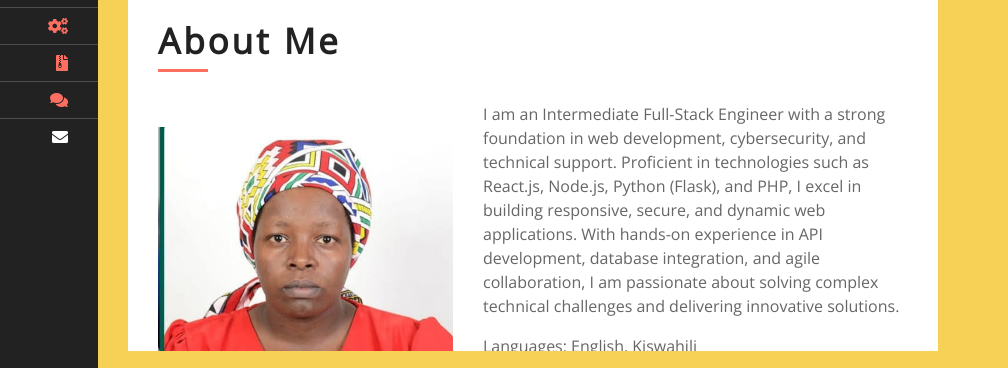
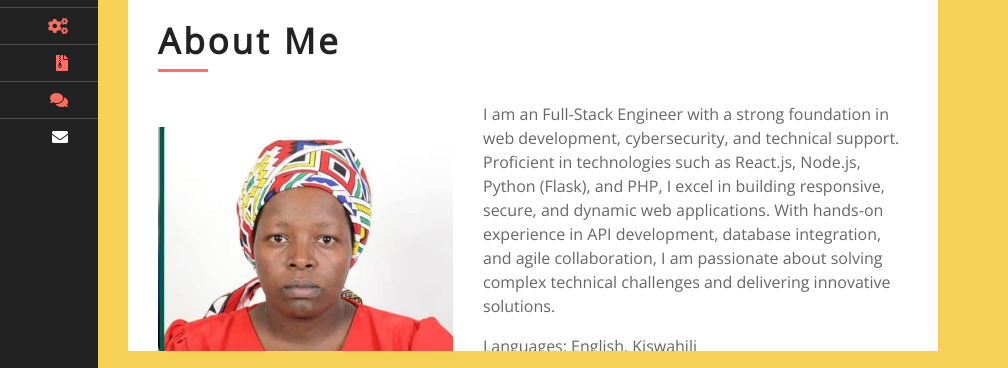
Before and after one commit to bethkimani/beth-cv--website, a plain HTML site: page index.html in a window 1280 px wide. Shown: the part 419-787 px from the top of the page, 272-1280 px from the left. Drawn offline with nearby package versions, Linux system fonts and the light colour scheme.

Commit message:
Update index.html

```diff
--- a/index.html
+++ b/index.html
@@ -94,7 +94,7 @@
                             <img src="img/nw.png" alt="About Beth Waceke Kimani">
                         </div>
                         <div class="col-md-6 col-lg-7">
-                            <p>I am an Intermediate Full-Stack Engineer with a strong foundation in web development, cybersecurity, and technical support. Proficient in technologies such as React.js, Node.js, Python (Flask), and PHP, I excel in building responsive, secure, and dynamic web applications. With hands-on experience in API development, database integration, and agile collaboration, I am passionate about solving complex technical challenges and delivering innovative solutions.</p>
+                            <p>I am an  Full-Stack Engineer with a strong foundation in web development, cybersecurity, and technical support. Proficient in technologies such as React.js, Node.js, Python (Flask), and PHP, I excel in building responsive, secure, and dynamic web applications. With hands-on experience in API development, database integration, and agile collaboration, I am passionate about solving complex technical challenges and delivering innovative solutions.</p>
                             <p>Languages: English, Kiswahili</p>
                             <a class="btn" href="#">Hire Me</a>
                         </div>
```
